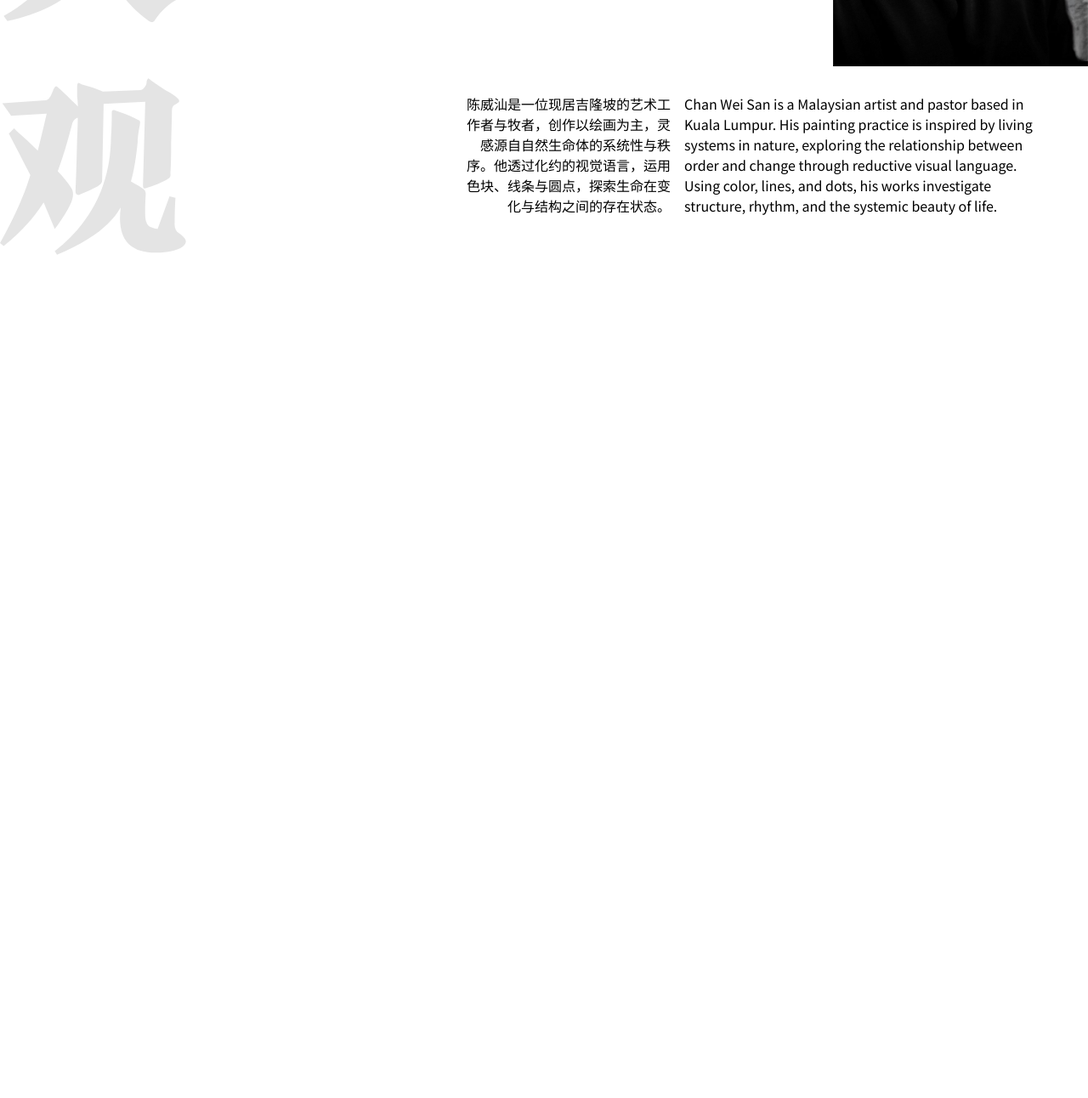
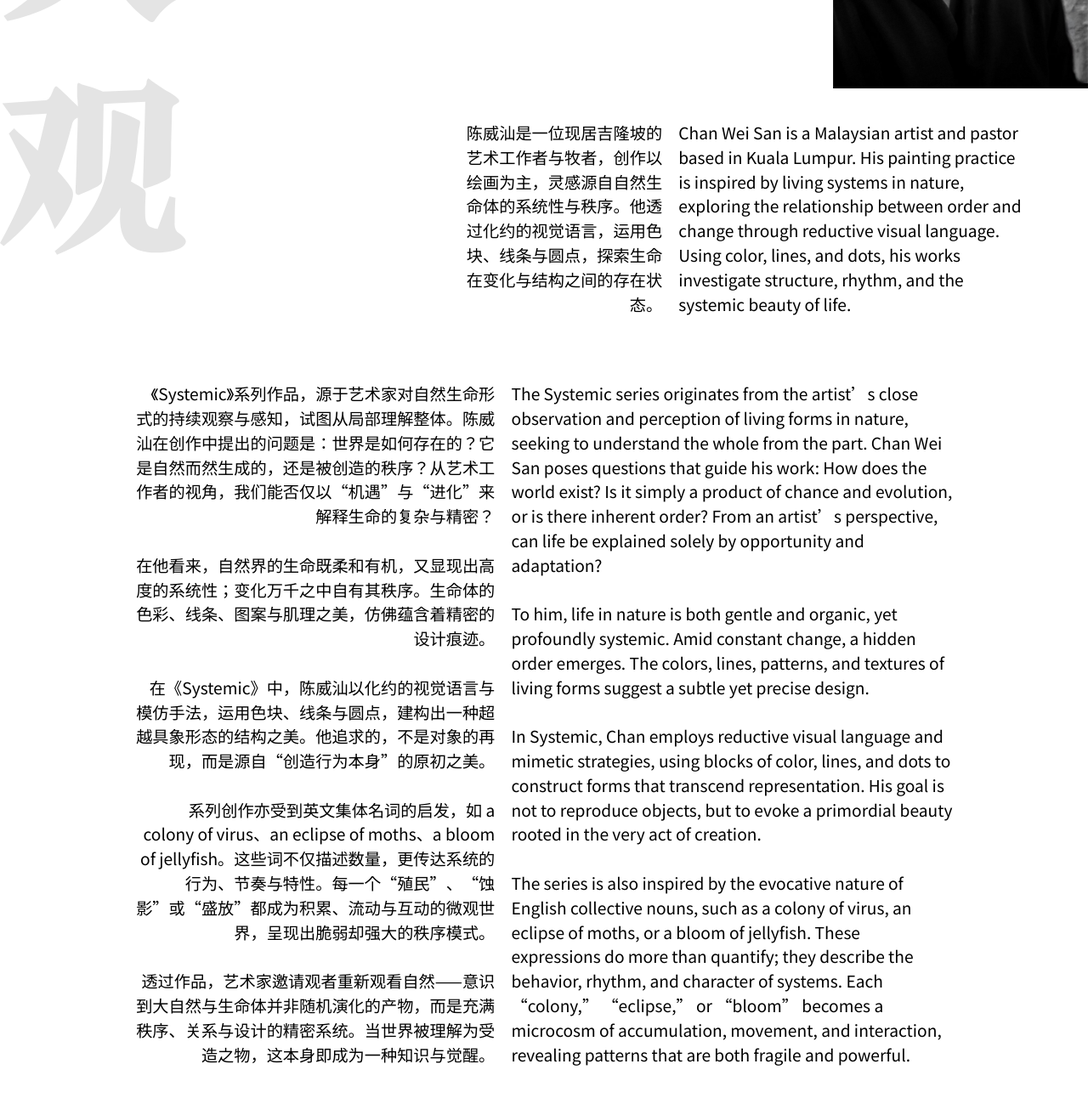
Before and after one commit to landhell/systemic, a plain HTML site: page index.html in a window 1280 px wide. Shown: the part 500-1792 px from the top of the page at 85% size. Before the commit the page ends 800 px from the top, so only its background shows below. Drawn offline with nearby package versions, Linux system fonts and the light colour scheme; files whose address does not match are found by name.

Commit message:
statement

```diff
--- a/index.html
+++ b/index.html
@@ -41,6 +41,59 @@
         </p>
       </div>
 
+      <div class="statement">
+        <div>
+          <p>
+            《Systemic》系列作品，源于艺术家对自然生命形式的持续观察与感知，试图从局部理解整体。陈威汕在创作中提出的问题是：世界是如何存在的？它是自然而然生成的，还是被创造的秩序？从艺术工作者的视角，我们能否仅以“机遇”与“进化”来解释生命的复杂与精密？
+          </p>
+          <p>
+            在他看来，自然界的生命既柔和有机，又显现出高度的系统性；变化万千之中自有其秩序。生命体的色彩、线条、图案与肌理之美，仿佛蕴含着精密的设计痕迹。
+          </p>
+          <p>
+            在《Systemic》中，陈威汕以化约的视觉语言与模仿手法，运用色块、线条与圆点，建构出一种超越具象形态的结构之美。他追求的，不是对象的再现，而是源自“创造行为本身”的原初之美。
+          </p>
+          <p>
+            系列创作亦受到英文集体名词的启发，如 a colony of virus、an eclipse
+            of moths、a bloom of
+            jellyfish。这些词不仅描述数量，更传达系统的行为、节奏与特性。每一个“殖民”、“蚀影”或“盛放”都成为积累、流动与互动的微观世界，呈现出脆弱却强大的秩序模式。
+          </p>
+          <p>
+            透过作品，艺术家邀请观者重新观看自然——意识到大自然与生命体并非随机演化的产物，而是充满秩序、关系与设计的精密系统。当世界被理解为受造之物，这本身即成为一种知识与觉醒。
+          </p>
+        </div>
+        <div>
+          <p>
+            The Systemic series originates from the artist’s close observation
+            and perception of living forms in nature, seeking to understand the
+            whole from the part. Chan Wei San poses questions that guide his
+            work: How does the world exist? Is it simply a product of chance and
+            evolution, or is there inherent order? From an artist’s perspective,
+            can life be explained solely by opportunity and adaptation?
+          </p>
+          <p>
+            To him, life in nature is both gentle and organic, yet profoundly
+            systemic. Amid constant change, a hidden order emerges. The colors,
+            lines, patterns, and textures of living forms suggest a subtle yet
+            precise design.
+          </p>
+          <p>
+            In Systemic, Chan employs reductive visual language and mimetic
+            strategies, using blocks of color, lines, and dots to construct
+            forms that transcend representation. His goal is not to reproduce
+            objects, but to evoke a primordial beauty rooted in the very act of
+            creation.
+          </p>
+          <p>
+            The series is also inspired by the evocative nature of English
+            collective nouns, such as a colony of virus, an eclipse of moths, or
+            a bloom of jellyfish. These expressions do more than quantify; they
+            describe the behavior, rhythm, and character of systems. Each
+            “colony,” “eclipse,” or “bloom” becomes a microcosm of accumulation,
+            movement, and interaction, revealing patterns that are both fragile
+            and powerful.
+          </p>
+        </div>
+      </div>
       <!-- <header-component>SYSTEMIC</header-component> -->
     </div>
 
--- a/style.css
+++ b/style.css
@@ -4,6 +4,7 @@ body {
   position: relative;
   font-family: "Noto Sans SC", sans-serif;
   font-optical-sizing: auto;
+  font-size: clamp(16px, 1.5vw, 22px);
 }
 
 body::before {
@@ -40,7 +41,6 @@ body::before {
   margin: 0 3em 0 auto;
   padding: 2em 1em;
   display: flex;
-  flex-direction: column;
   justify-content: center;
   align-items: flex-start;
   flex-flow: row nowrap;
@@ -55,3 +55,30 @@ body::before {
   text-align: left;
   padding-left: 0.5em;
 }
+
+.statement {
+  width: 100%;
+  max-width: 1000px;
+  margin: 0 auto;
+  padding: 2em 1em;
+  display: flex;
+  justify-content: center;
+  align-items: flex-start;
+  flex-flow: row nowrap;
+}
+
+.statement p {
+  padding-bottom: 1.5em;
+}
+
+.statement > div:first-child {
+  text-align: right;
+  padding-right: 0.5em;
+  flex-basis: 45%;
+}
+
+.statement > div:last-child {
+  text-align: left;
+  padding-left: 0.5em;
+  flex-basis: 55%;
+}
```
